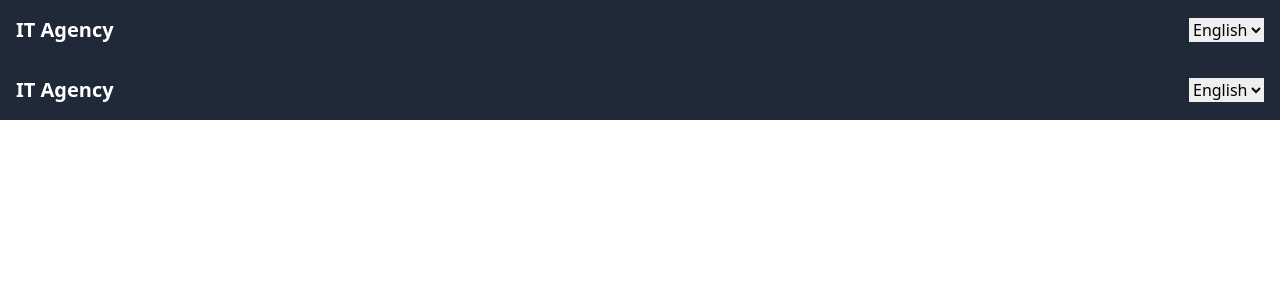
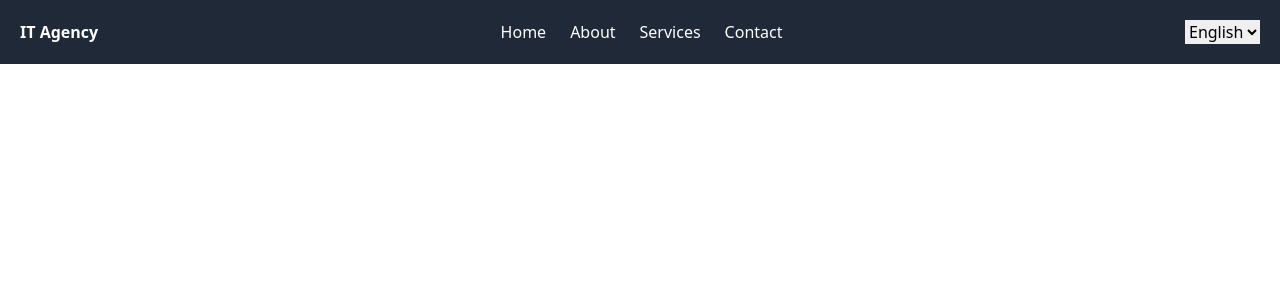
Before and after one commit to salah-tazrouti/Nextjs-Translation, a Next.js app: page /en/Components/Navbar in a window 1280 px wide. Shown: the top 300 px of the page. Built offline with nearby package versions, Linux system fonts and the light colour scheme.

Commit message:
add navbar links

```diff
--- a/src/pages/[lang]/Components/Navbar.js
+++ b/src/pages/[lang]/Components/Navbar.js
@@ -9,15 +9,20 @@ import { useTranslation } from 'react-i18next';
 const Navbar = () => {
   const { t } = useTranslation();
     return (
-    <nav className="bg-gray-800 p-4">
-      <div className="container mx-auto flex justify-between items-center">
+      <nav className="p-5 relative">
+        <div className="fixed top-0 left-0 right-0 flex justify-between items-center bg-gray-800 p-5">
           {/* Logo or Brand */}
-        <Link href={`/${Lang()}`} className="text-white text-xl font-bold">
+          <Link href={`/${Lang()}`} className="text-white text-xxl font-bold">
             {t('Head.title')}
           </Link>
+          <div className="space-x-6 text-white">
+            <Link href={`/${Lang()}/`}>{t('Head.Home')}</Link>
+            <Link href={`/${Lang()}/#About`}>{t('Head.About')}</Link>
+            <Link href={`/${Lang()}/#Services`}>{t('Head.Services')}</Link>
+            <Link href={`/${Lang()}/#Contact`}>{t('Head.Contact')}</Link>
+          </div>
           <div className="space-x-4">
               <LanguageSwitcher />
-
           </div>
         </div>
       </nav>
```
Lines whose indentation alone changed are shown as unchanged.
